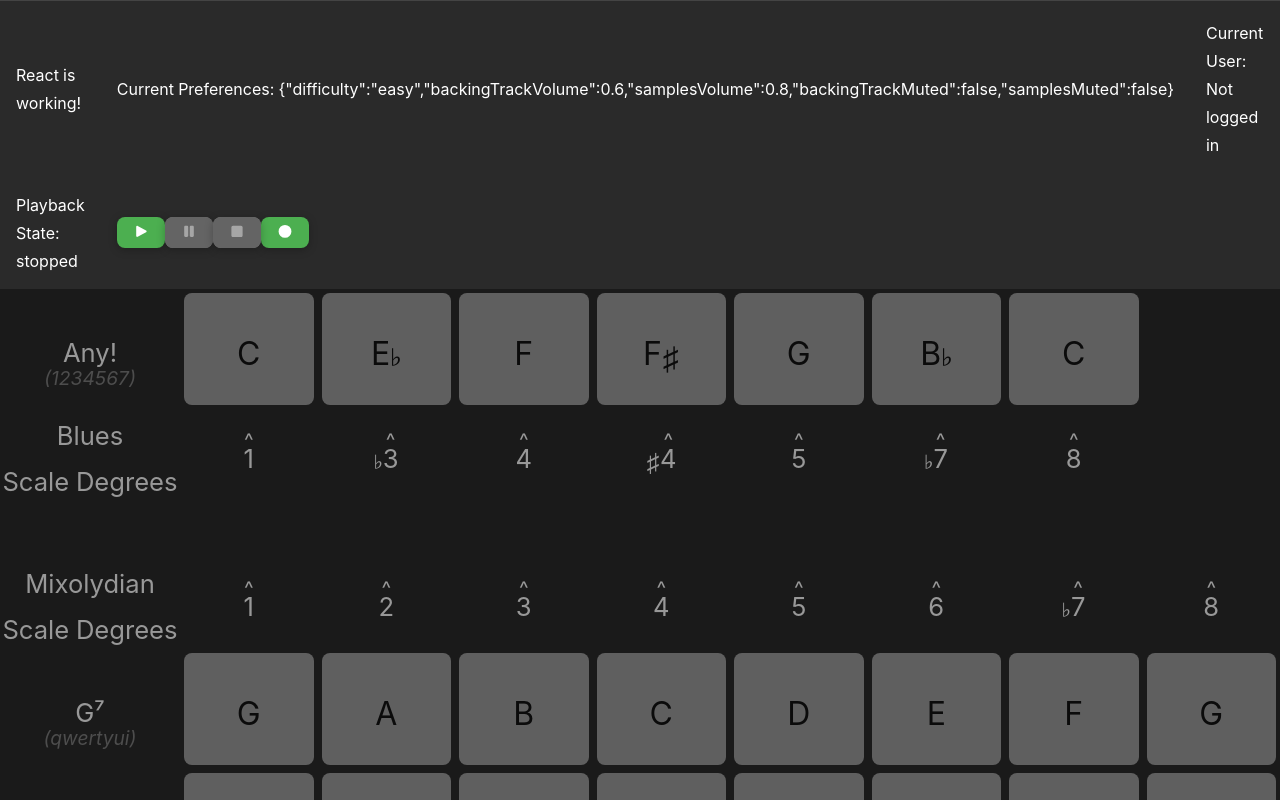
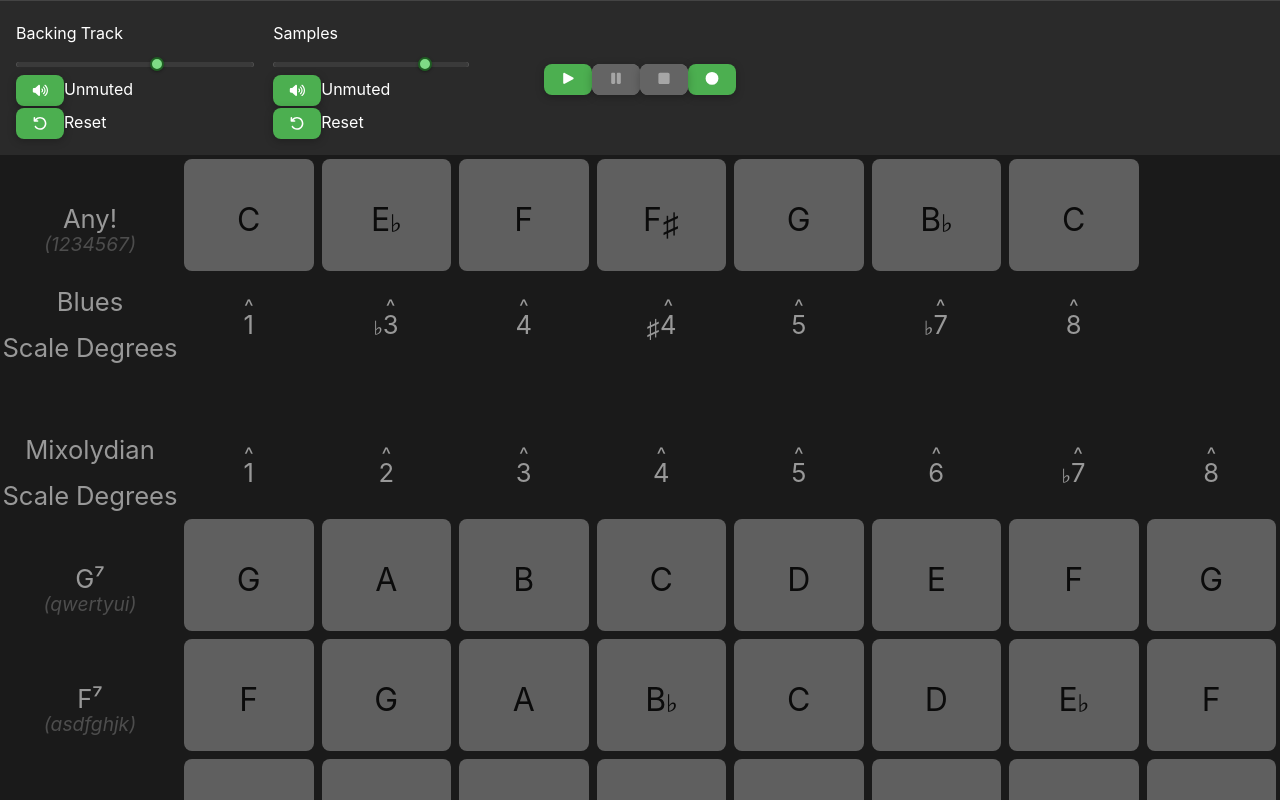
Before and after one commit to asdfang/color-improv, a React (Vite) app in the folder client/: page / in a window 1280 px wide. Shown: the top 800 px of the page. Built offline with nearby package versions, Linux system fonts and the light colour scheme; no server answers.

Commit message:
feat: create VolumeControl component (volume slider, mute, reset)

```diff
--- a/client/src/App.jsx
+++ b/client/src/App.jsx
@@ -4,6 +4,7 @@ import { usePlayback } from './contexts/PlaybackContext';
 import { usePreferences } from './contexts/PreferencesContext';
 import { useStudio } from './contexts/StudioContext';
 import { usePreferencesSync } from './hooks/usePreferencesSync';
+import { VolumeControl } from './components/controls/VolumeControl'; // TODO: extract to TopPanel
 import { PlaybackControls } from './components/controls/PlaybackControls'; // TODO: extract to TopPanel
 import { Grid } from './components/grid/Grid';
 
@@ -31,10 +32,10 @@ export default function App() {
     return (
         <div id="app">
             <div id="top-panel">
-                <p>React is working!</p>
-                <p>Current Preferences: {JSON.stringify(preferences)}</p>
-                <p>Current User: {currentUser ? currentUser.email : 'Not logged in'}</p>
-                <p>Playback State: {playbackState}</p>
+                <div id="volume-controls">
+                    <VolumeControl source="backingTrack" />
+                    <VolumeControl source="samples" />
+                </div>
                 <PlaybackControls />
             </div>
             <Grid />
--- /dev/null
+++ b/client/src/components/controls/VolumeControl.jsx
@@ -0,0 +1,99 @@
+import { FontAwesomeIcon } from '@fortawesome/react-fontawesome';
+import { faVolumeUp, faVolumeMute, faUndo } from '@fortawesome/free-solid-svg-icons';
+import PropTypes from 'prop-types';
+import { useStudio } from '../../contexts/StudioContext';
+import { usePreferences } from '../../contexts/PreferencesContext';
+import { PREFERENCE_DEFAULTS } from '/src/constants.js';
+
+/** @typedef {import('/src/constants.js').AudioSourceKey} AudioSourceKey */
+/** @typedef {import('/src/audio/AudioEngine.js').AudioEngine} AudioEngine */
+
+/**
+ * @typedef {{
+ *   setVolume: (audioEngine: AudioEngine, volume: number) => void,
+ *   setMuted: (audioEngine: AudioEngine, muted: boolean) => void,
+ *   volumePreferenceKey: 'backingTrackVolume' | 'samplesVolume',
+ *   mutePreferenceKey: 'backingTrackMuted' | 'samplesMuted',
+ * }} SourceConfig
+ */
+const SOURCE_CONFIG = /** @type {Record<AudioSourceKey, SourceConfig>} */ ({
+    backingTrack: {
+        setVolume: (audioEngine, volume) => audioEngine.setBackingTrackVolume(volume),
+        setMuted: (audioEngine, muted) => audioEngine.setBackingTrackMuted(muted),
+        volumePreferenceKey: 'backingTrackVolume',
+        mutePreferenceKey: 'backingTrackMuted',
+    },
+    samples: {
+        setVolume: (audioEngine, volume) => audioEngine.setSamplesVolume(volume),
+        setMuted: (audioEngine, muted) => audioEngine.setSamplesMuted(muted),
+        volumePreferenceKey: 'samplesVolume',
+        mutePreferenceKey: 'samplesMuted',
+    },
+});
+
+/** @param {{ source: AudioSourceKey }} props */
+export function VolumeControl({ source }) {
+    const { audioEngine } = useStudio();
+    const { preferences, setPreference } = usePreferences();
+
+    const config = SOURCE_CONFIG[source];
+
+    /** @param {import('react').ChangeEvent<HTMLInputElement>} e */
+    const handleVolumeChange = (e) => {
+        const newVolume = parseFloat(e.target.value);
+        config.setVolume(audioEngine, newVolume);
+        setPreference(config.volumePreferenceKey, newVolume);
+    };
+
+    const handleMuteToggle = () => {
+        const newMuted = !preferences[config.mutePreferenceKey];
+        config.setMuted(audioEngine, newMuted);
+        setPreference(config.mutePreferenceKey, newMuted);
+    };
+
+    const handleReset = () => {
+        config.setVolume(audioEngine, PREFERENCE_DEFAULTS[config.volumePreferenceKey]);
+        config.setMuted(audioEngine, PREFERENCE_DEFAULTS[config.mutePreferenceKey]);
+        setPreference(config.volumePreferenceKey, PREFERENCE_DEFAULTS[config.volumePreferenceKey]);
+        setPreference(config.mutePreferenceKey, PREFERENCE_DEFAULTS[config.mutePreferenceKey]);
+    };
+
+    return (
+        <div className="volume-control">
+            <label>
+                {source === 'backingTrack' ? 'Backing Track' : 'Samples'}
+            </label>
+            <input
+                className="volume-slider"
+                type="range"
+                min="0"
+                max="1"
+                step="0.01"
+                value={preferences[config.volumePreferenceKey]}
+                onChange={handleVolumeChange}
+            />
+            <div className="mute-toggle">
+                <button onClick={handleMuteToggle}>
+                    {preferences[config.mutePreferenceKey] ? (
+                        <FontAwesomeIcon icon={faVolumeMute} />
+                    ) : (
+                        <FontAwesomeIcon icon={faVolumeUp} />
+                    )}
+                </button>
+                <label>
+                    {preferences[config.mutePreferenceKey] ? 'Muted' : 'Unmuted'}
+                </label>
+            </div>
+            <div className="reset-button">
+                <button onClick={handleReset}>
+                    <FontAwesomeIcon icon={faUndo} />
+                </button>
+                <label>Reset</label>
+            </div>
+        </div>
+    );
+}
+
+VolumeControl.propTypes = {
+    source: PropTypes.oneOf(['backingTrack', 'samples']).isRequired,
+};
--- a/client/src/constants.js
+++ b/client/src/constants.js
@@ -47,6 +47,8 @@
 /** @typedef {CustomEvent<NoteEventDetail> & {type: NoteEventName}} NoteEvent */
 
 /** @typedef {'easy' | 'medium' | 'hard'} PreferenceDifficulty */
+
+/** @typedef {'backingTrack' | 'samples'} AudioSourceKey */
 
 /**
  * @typedef {'C7' | 'F7' | 'G7'} ChordName
```
